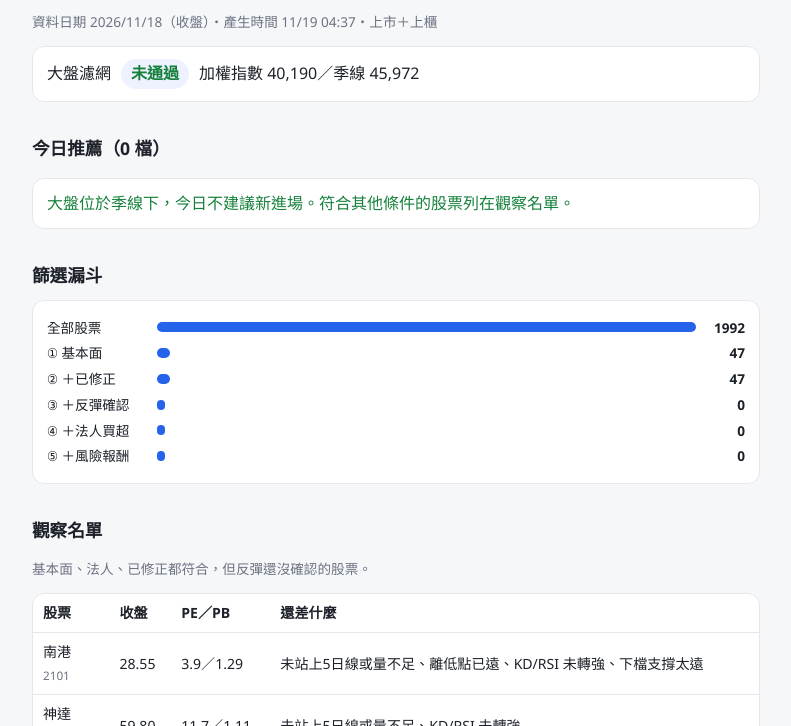
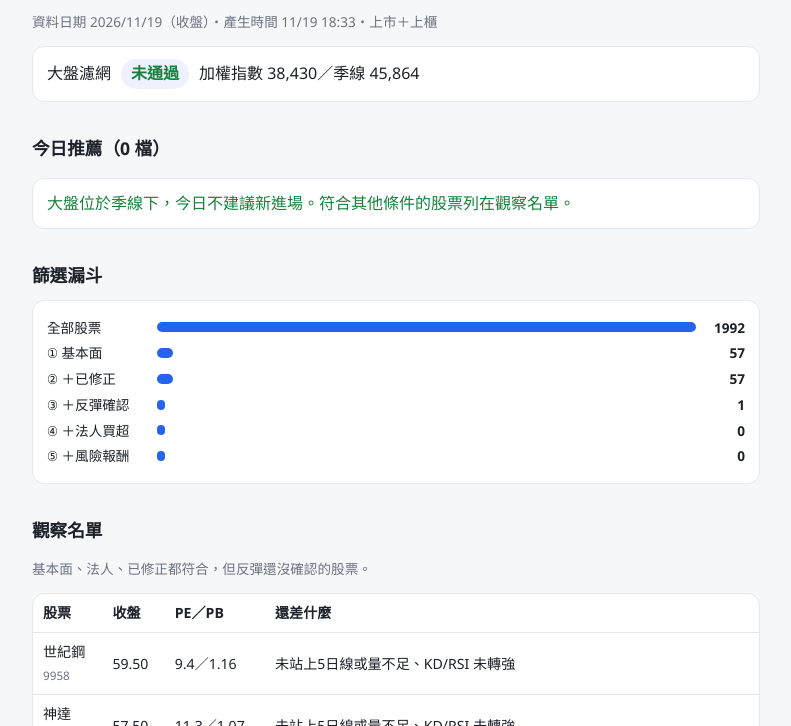
Before and after one commit to kenaigogo-lang/tw-swing-screener, a plain HTML site: page docs/index.html in a window 1280 px wide. Shown: the part 59-785 px from the top of the page, without its empty margins (244-1035 px from the left). Drawn offline with Linux system fonts and the light colour scheme.

Commit message:
每日選股 2026-11-19

```diff
--- a/docs/index.html
+++ b/docs/index.html
@@ -42,21 +42,21 @@ footer{margin:2em 0 1em;color:var(--muted);font-size:.8rem}
 @media (max-width:520px){.kv,.plan,.tiles{grid-template-columns:repeat(2,1fr)}}
 </style></head><body><main>
 <h1>台股波段選股</h1>
-<p class="muted">資料日期 2026/11/18（收盤）・產生時間 11/19 04:37・上市＋上櫃</p>
+<p class="muted">資料日期 2026/11/19（收盤）・產生時間 11/19 18:33・上市＋上櫃</p>
 
 <div class="mkt"><span>大盤濾網</span>
   <span class="pill down">未通過</span>
-  <span>加權指數 40,190／季線 45,972</span></div>
+  <span>加權指數 38,430／季線 45,864</span></div>
 
 <h2>今日推薦（0 檔）</h2>
 <p class="banner down">大盤位於季線下，今日不建議新進場。符合其他條件的股票列在觀察名單。</p>
 
 <h2>篩選漏斗</h2>
-<div class="banner"><div class="fn"><span>全部股票</span><i style="width:100.0%"></i><b>1992</b></div><div class="fn"><span>① 基本面</span><i style="width:2.4%"></i><b>47</b></div><div class="fn"><span>② ＋已修正</span><i style="width:2.4%"></i><b>47</b></div><div class="fn"><span>③ ＋反彈確認</span><i style="width:1.5%"></i><b>0</b></div><div class="fn"><span>④ ＋法人買超</span><i style="width:1.5%"></i><b>0</b></div><div class="fn"><span>⑤ ＋風險報酬</span><i style="width:1.5%"></i><b>0</b></div></div>
+<div class="banner"><div class="fn"><span>全部股票</span><i style="width:100.0%"></i><b>1992</b></div><div class="fn"><span>① 基本面</span><i style="width:2.9%"></i><b>57</b></div><div class="fn"><span>② ＋已修正</span><i style="width:2.9%"></i><b>57</b></div><div class="fn"><span>③ ＋反彈確認</span><i style="width:1.5%"></i><b>1</b></div><div class="fn"><span>④ ＋法人買超</span><i style="width:1.5%"></i><b>0</b></div><div class="fn"><span>⑤ ＋風險報酬</span><i style="width:1.5%"></i><b>0</b></div></div>
 
 <h2>觀察名單</h2>
 <p class="muted">基本面、法人、已修正都符合，但反彈還沒確認的股票。</p>
-<div class='tbl'><table><thead><tr><th>股票</th><th>收盤</th><th>PE／PB</th><th>還差什麼</th></tr></thead><tbody><tr><td>南港<br><small>2101</small></td><td>28.55</td><td>3.9／1.29</td><td>未站上5日線或量不足、離低點已遠、KD/RSI 未轉強、下檔支撐太遠</td></tr><tr><td>神達<br><small>3706</small></td><td>59.80</td><td>11.7／1.11</td><td>未站上5日線或量不足、KD/RSI 未轉強</td></tr><tr><td>世紀鋼<br><small>9958</small></td><td>64.00</td><td>10.1／1.24</td><td>未站上5日線或量不足、KD/RSI 未轉強</td></tr><tr><td>陽明<br><small>2609</small></td><td>60.50</td><td>7.5／0.61</td><td>未站上5日線或量不足、離低點已遠、KD/RSI 未轉強、下檔支撐太遠</td></tr><tr><td>中磊<br><small>5388</small></td><td>71.90</td><td>13.8／1.29</td><td>離低點已遠、KD/RSI 未轉強、下檔支撐太遠</td></tr><tr><td>潤泰新<br><small>9945</small></td><td>27.10</td><td>4.4／0.42</td><td>未站上5日線或量不足、離低點已遠、KD/RSI 未轉強</td></tr><tr><td>慧洋-KY<br><small>2637</small></td><td>95.10</td><td>8.2／1.36</td><td>未站上5日線或量不足、KD/RSI 未轉強</td></tr><tr><td>新興<br><small>2605</small></td><td>32.45</td><td>5.6／0.95</td><td>未站上5日線或量不足、離低點已遠、KD/RSI 未轉強、下檔支撐太遠</td></tr><tr><td>志超<br><small>8213</small></td><td>37.90</td><td>14.5／0.58</td><td>未站上5日線或量不足、離低點已遠、KD/RSI 未轉強、下檔支撐太遠</td></tr><tr><td>華東<br><small>8110</small></td><td>33.55</td><td>8.9／1.10</td><td>未站上5日線或量不足、KD/RSI 未轉強</td></tr></tbody></table></div>
+<div class='tbl'><table><thead><tr><th>股票</th><th>收盤</th><th>PE／PB</th><th>還差什麼</th></tr></thead><tbody><tr><td>世紀鋼<br><small>9958</small></td><td>59.50</td><td>9.4／1.16</td><td>未站上5日線或量不足、KD/RSI 未轉強</td></tr><tr><td>神達<br><small>3706</small></td><td>57.50</td><td>11.3／1.07</td><td>未站上5日線或量不足、KD/RSI 未轉強</td></tr><tr><td>南港<br><small>2101</small></td><td>27.65</td><td>3.8／1.25</td><td>未站上5日線或量不足、KD/RSI 未轉強</td></tr><tr><td>陽明<br><small>2609</small></td><td>57.30</td><td>7.1／0.58</td><td>未站上5日線或量不足、KD/RSI 未轉強</td></tr><tr><td>潤泰新<br><small>9945</small></td><td>26.60</td><td>4.3／0.41</td><td>未站上5日線或量不足、KD/RSI 未轉強</td></tr><tr><td>競國<br><small>6108</small></td><td>38.25</td><td>12.6／1.35</td><td>未站上5日線或量不足、離低點已遠、KD/RSI 未轉強、下檔支撐太遠</td></tr><tr><td>冠德<br><small>2520</small></td><td>33.25</td><td>9.6／0.81</td><td>未站上5日線或量不足、KD/RSI 未轉強</td></tr><tr><td>百和<br><small>9938</small></td><td>32.00</td><td>11.8／0.72</td><td>未站上5日線或量不足、KD/RSI 未轉強</td></tr><tr><td>新興<br><small>2605</small></td><td>30.75</td><td>5.3／0.90</td><td>未站上5日線或量不足、KD/RSI 未轉強</td></tr><tr><td>華泰<br><small>2329</small></td><td>31.10</td><td>14.7／1.23</td><td>未站上5日線或量不足、KD/RSI 未轉強</td></tr></tbody></table></div>
 
 <h2>實際追蹤績效</h2>
 <p class="muted">每檔推薦都以「隔日開盤價」進場，自動追蹤到停利、停損或滿 20 個交易日。</p>
```
Also changed, not shown: 3 other files.
